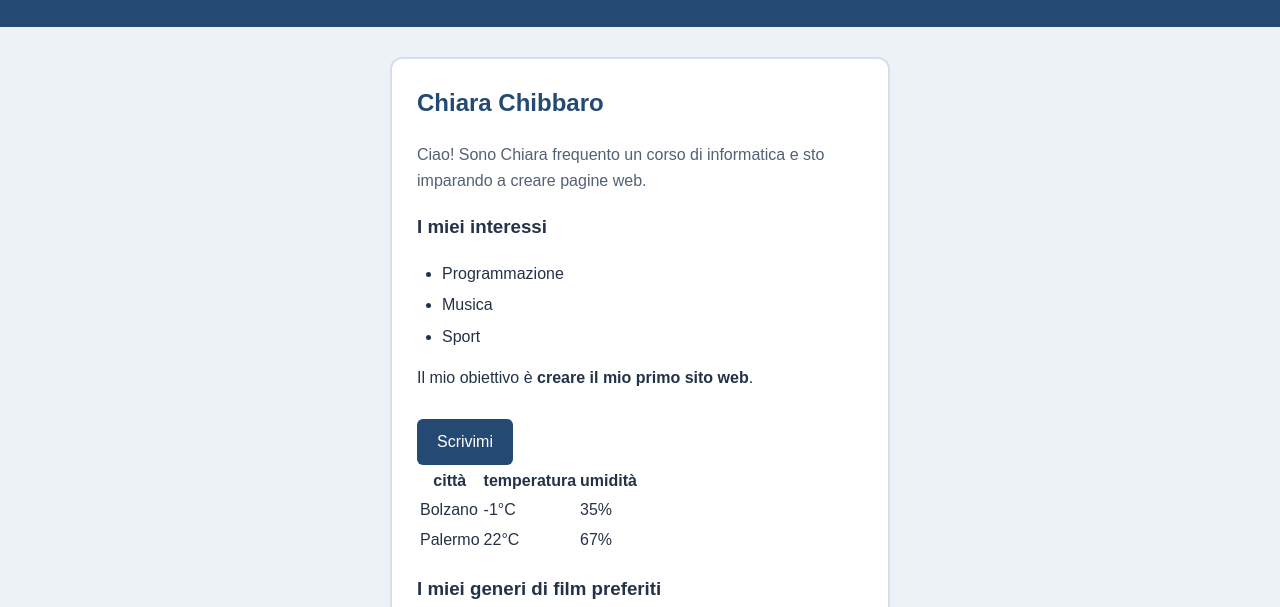
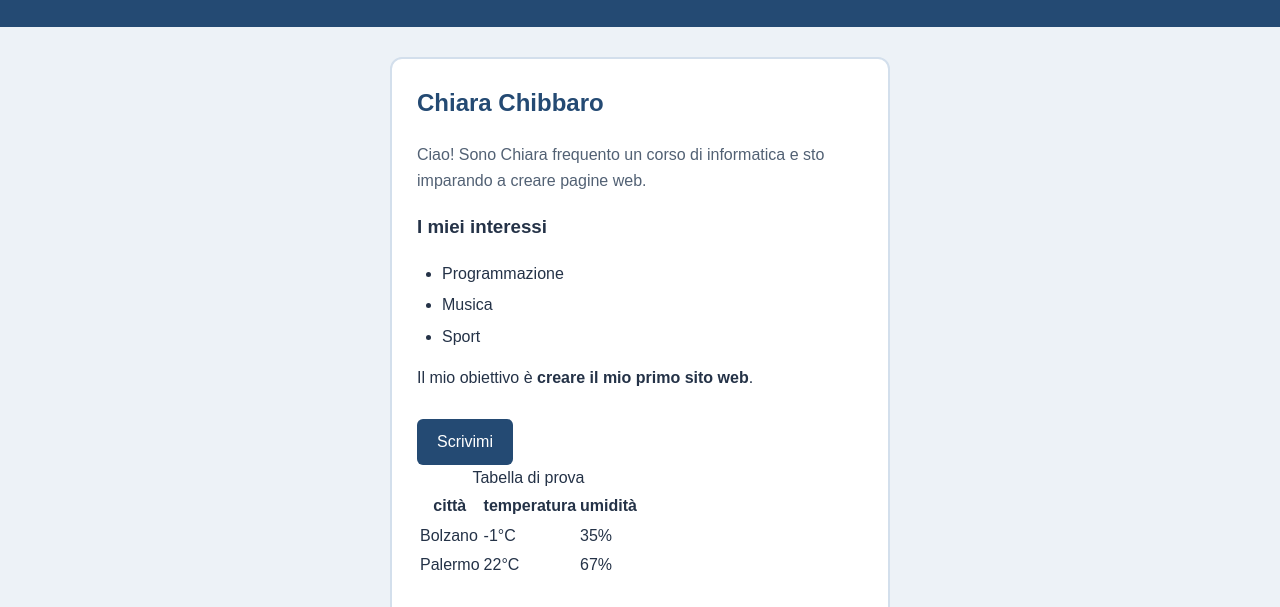
Before and after one commit to Chiarachibbaro/laboratorio-html, a plain HTML site: page index.html in a window 1280 px wide. Shown: the part 118-725 px from the top of the page. Drawn offline with Linux system fonts and the light colour scheme.

Commit message:
Update table caption in index.html

```diff
--- a/index.html
+++ b/index.html
@@ -36,7 +36,7 @@
 
   <body>
     <table>
-    <caption>
+    <caption>Tabella di prova</caption>
     <tr>
         <th>città</th>
         <th>temperatura</th>
```
